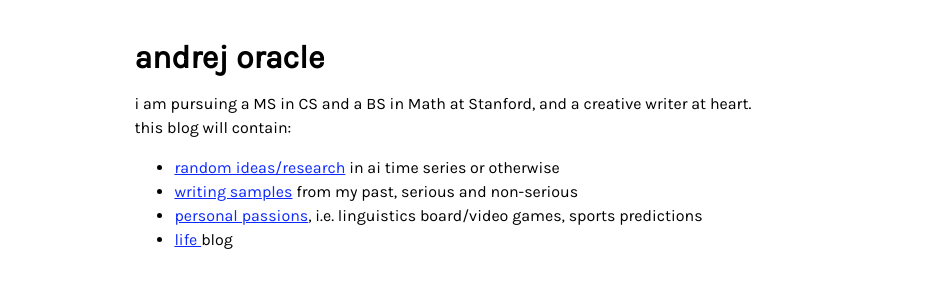
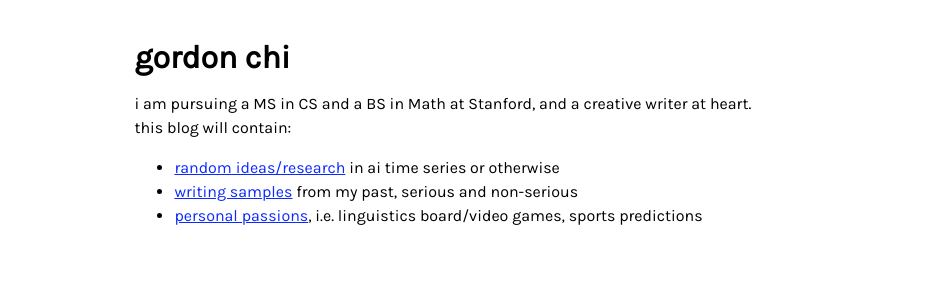
Before and after one commit to gsychi/gsychi.github.io, a plain HTML site: page index.html in a window 1280 px wide. Shown: the full height of the page, 0-945 px from the left. Drawn offline with Linux system fonts and the light colour scheme; grey boxes are pictures that could not be loaded.

Commit message:
Update index.html

```diff
--- a/index.html
+++ b/index.html
@@ -2,7 +2,7 @@
 <html>
 
 <head>
-    <title>random musings</title>
+    <title>Gordon Chi</title>
 
     <meta charset="UTF-8">
     <meta name="description" content="anonymous quant musings">
@@ -16,13 +16,12 @@
     <div id='holder'>
         <div id='left'></div>
         <div id='middle'>
-            <h1><b>andrej oracle</b></h1>
+            <h1><b>gordon chi</b></h1>
             <p>i am pursuing a MS in CS and a BS in Math at Stanford, and a creative writer at heart. this blog will contain:
             <ul>
                 <li> <a href="air.html">random ideas/research</a> in ai time series or otherwise</li>
                 <li><a href="writing_samples.html">writing samples</a> from my past, serious and non-serious</li>
                 <li><a href="personal_passions.html"> personal passions</a>, i.e. linguistics board/video games, sports predictions</li>
-                <li><a href="life.html"> life </a> blog </li>
             </ul>
           </p>
         </div>
```
